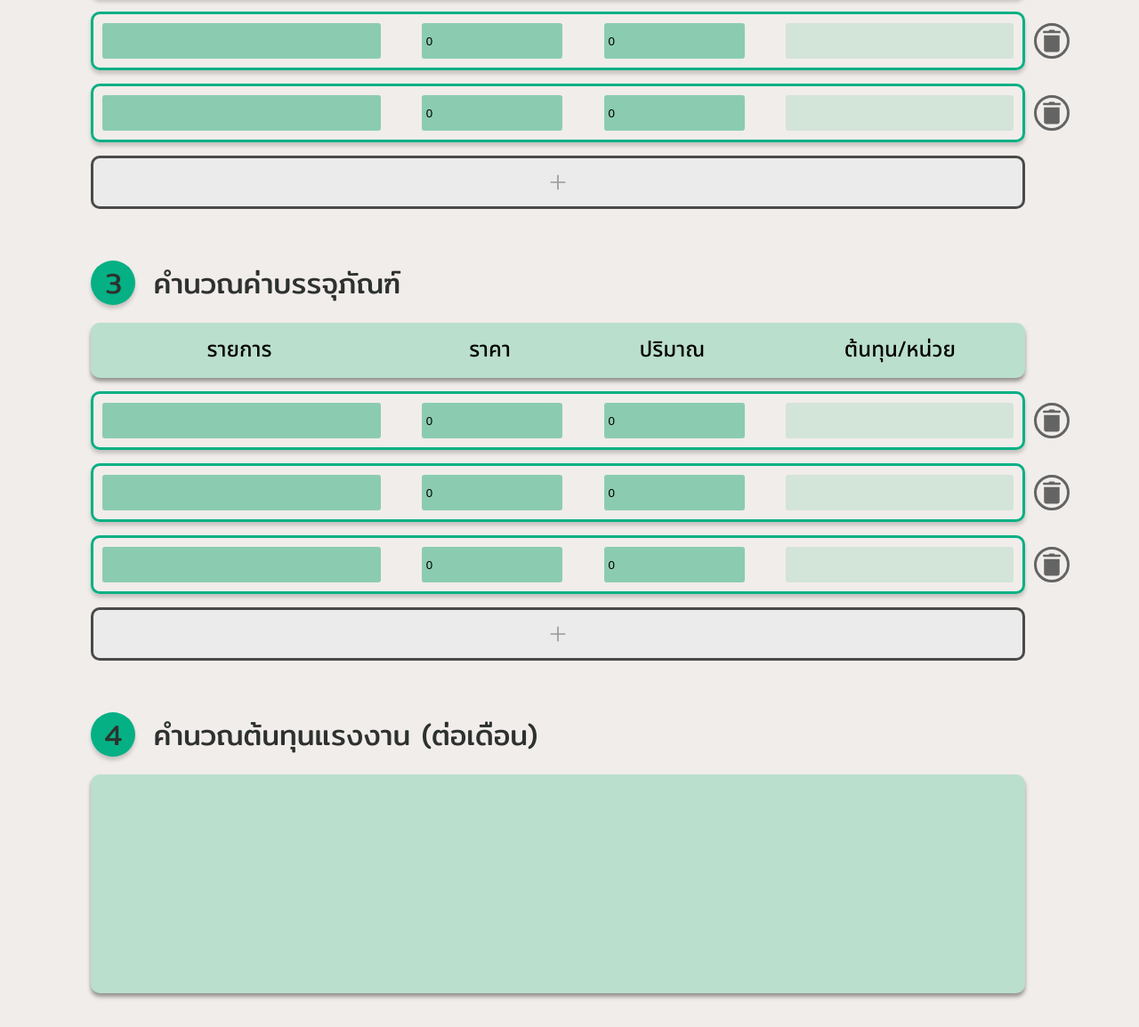
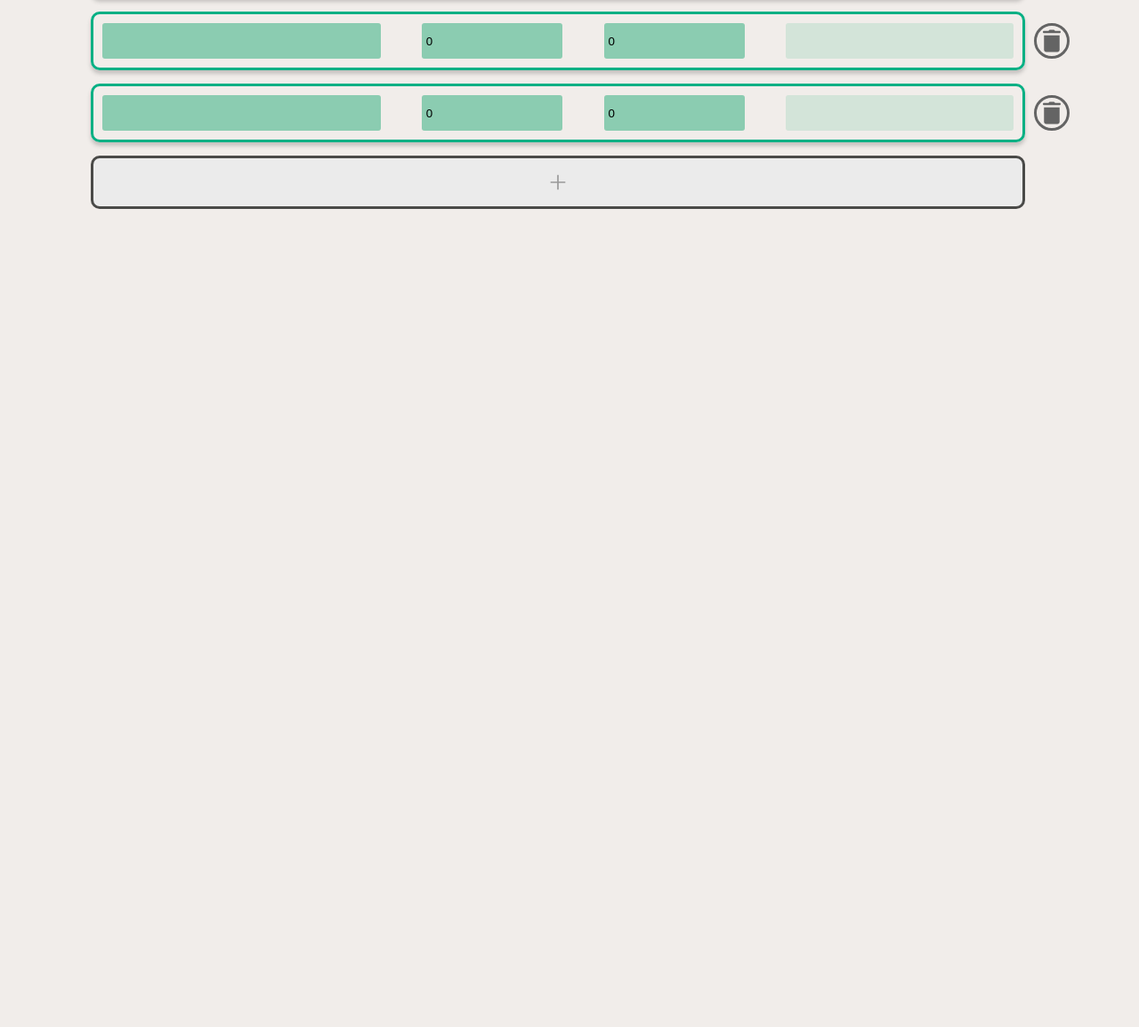
Before and after one commit to Iyangkordai/PSCP_Project_Term1_Year1, a plain HTML site: page index.html in a window 1280 px wide. Shown: the part 861-2016 px from the top of the page at 89% size. After the commit the page ends 1134 px from the top, so only its background shows below. Drawn offline with Linux system fonts and the light colour scheme.

Commit message:
delete 3rd and 4th table

```diff
--- a/index.html
+++ b/index.html
@@ -200,100 +200,5 @@
             </div>
         </div>
         <br>
-        <div class="group">
-            <div class="head">
-                <div class="head_no"><h1>3</h1></div>
-                <h1>คำนวณค่าบรรจุภัณฑ์</h1>
-            </div>
-            <div class="table">
-                <div class="h_table2">
-                    <div id="head_11" class="head_t">
-                        <h2>รายการ</h2>
-                    </div>
-                    <div id="head_124" class="head_t">
-                        <h2>ราคา</h2>
-                    </div>
-                    <div id="head_124" class="head_t">
-                        <h2>ปริมาณ</h2>
-                    </div>
-                    <div id="head_15" class="head_t" style="background: transparent;">
-                        <h2>ต้นทุน/หน่วย</h2>
-                    </div>
-                </div>
-                <div class="list_table">
-                    <div id="list_div">
-                        <div id="list2">
-                            <div id="head_11" class="list_t">
-                                <input type="text" id="cost_list" name="cost_list" class="input_cost">
-                            </div>
-                            <div id="head_124" class="list_t">
-                                <input type="number" id="cost_price" value="0" name="cost_price" class="input_cost">
-                            </div>
-                            <div id="head_124" class="list_t">
-                                <input type="number" id="cost_amount" value="0" name="cost_amount" class="input_cost">
-                            </div>
-                            <div id="head_15" class="list_t">
-                                <h2></h2>
-                            </div>
-                        </div>
-                        <button class="delete_bt">
-                            <div class="bin_icon"></div>
-                        </button>
-                    </div>
-                    <div id="list_div">
-                        <div id="list2">
-                            <div id="head_11" class="list_t">
-                                <input type="text" id="cost_list" name="cost_list" class="input_cost">
-                            </div>
-                            <div id="head_124" class="list_t">
-                                <input type="number" id="cost_price" value="0" name="cost_price" class="input_cost">
-                            </div>
-                            <div id="head_124" class="list_t">
-                                <input type="number" id="cost_amount" value="0" name="cost_amount" class="input_cost">
-                            </div>
-                            <div id="head_15" class="list_t">
-                                <h2></h2>
-                            </div>
-                        </div>
-                        <button class="delete_bt">
-                            <div class="bin_icon"></div>
-                        </button>
-                    </div>
-                    <div id="list_div">
-                        <div id="list2">
-                            <div id="head_11" class="list_t">
-                                <input type="text" id="cost_list" name="cost_list" class="input_cost">
-                            </div>
-                            <div id="head_124" class="list_t">
-                                <input type="number" id="cost_price" value="0" name="cost_price" class="input_cost">
-                            </div>
-                            <div id="head_124" class="list_t">
-                                <input type="number" id="cost_amount" value="0" name="cost_amount" class="input_cost">
-                            </div>
-                            <div id="head_15" class="list_t">
-                                <h2></h2>
-                            </div>
-                        </div>
-                        <button class="delete_bt">
-                            <div class="bin_icon"></div>
-                        </button>
-                    </div>
-                </div>
-                <button class="add_bt">
-                    <div class="add_icon"></div>
-                </button>
-            </div>
-        </div>
-        <br>
-        <div class="group">
-            <div class="head">
-                <div class="head_no"><h1>4</h1></div>
-                <h1>คำนวณต้นทุนแรงงาน (ต่อเดือน)</h1>
-            </div>
-            <div class="box">
-
-            </div>
-        </div>
-        <br>
     </body>
 </html>
--- a/style.css
+++ b/style.css
@@ -196,18 +196,6 @@ h2{
     box-shadow: 0 4px 4px rgba(62, 62, 62, 0.25);
 }
 
-.box{
-    display: flex;
-    justify-content: center;
-    width: 80%;
-    height: 220px;
-    background-color: #BADFCD;
-    padding: 10px;
-    border-radius: 10px;
-    border: 3px solid transparent;
-    box-shadow: 0 4px 4px rgba(62, 62, 62, 0.5);
-}
-
 .delete_bt{
     background-color: transparent;
     border: 3px solid #646464;
```
